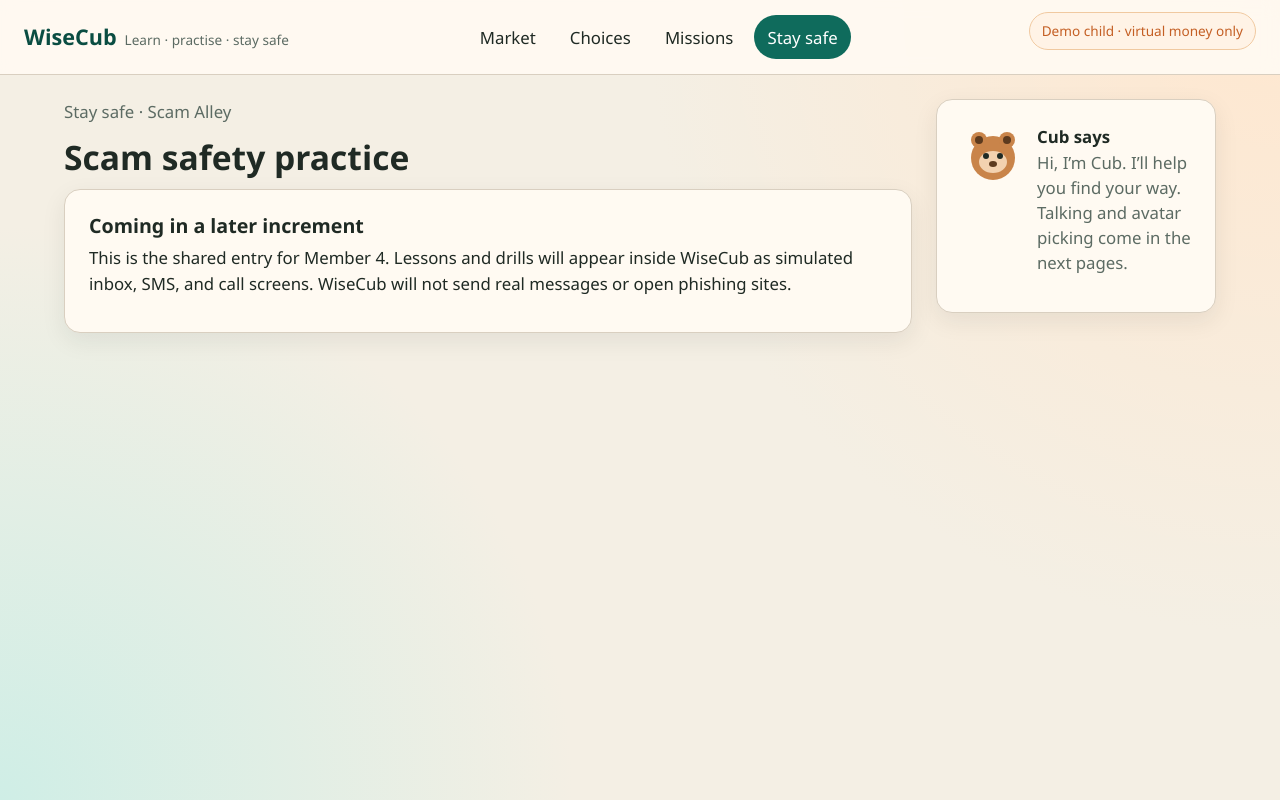
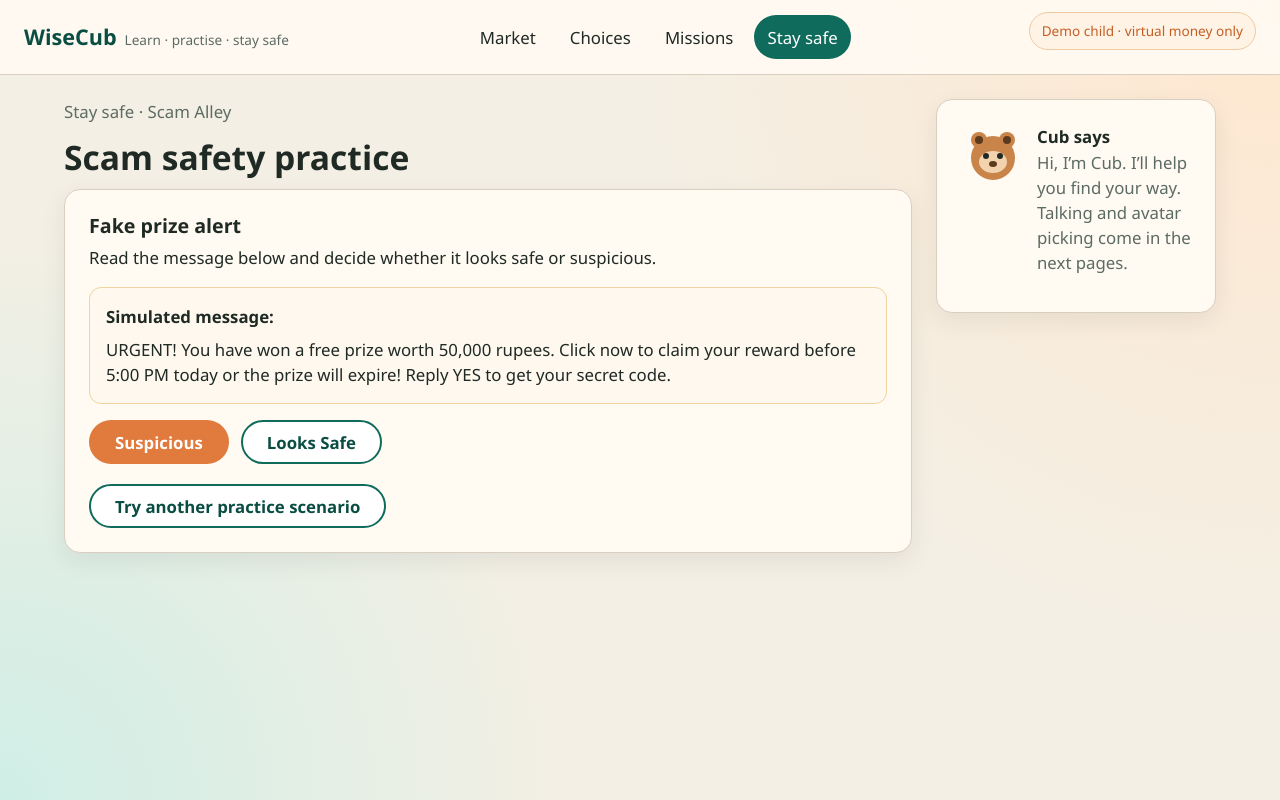
Before and after one commit to Sandumini021/WiseCub, a React (Vite) app in the folder frontend/: page /safety in a window 1280 px wide. Built offline with nearby package versions, Linux system fonts and the light colour scheme.

Commit message:
Update ScamHomePage.tsx
 Implement scam awareness mini practice

```diff
--- a/frontend/src/modules/scam-safety/pages/ScamHomePage.tsx
+++ b/frontend/src/modules/scam-safety/pages/ScamHomePage.tsx
@@ -1,16 +1,129 @@
+import { useMemo, useState } from "react";
+import { Button } from "../../../components/common/Button";
 import { Card } from "../../../components/common/Card";
 
+type Scenario = {
+  id: number;
+  title: string;
+  message: string;
+  correctAnswer: "Suspicious" | "Looks Safe";
+  warningSigns: string[];
+  explanation: string;
+};
+
+const scenarios: Scenario[] = [
+  {
+    id: 1,
+    title: "Fake prize alert",
+    message:
+      "URGENT! You have won a free prize worth 50,000 rupees. Click now to claim your reward before 5:00 PM today or the prize will expire! Reply YES to get your secret code.",
+    correctAnswer: "Suspicious",
+    warningSigns: [
+      "It creates urgency and pushes you to act fast.",
+      "It promises a prize with no clear reason.",
+      "It asks for personal details or a reply.",
+    ],
+    explanation:
+      "This message is fake because it tries to scare you and rush your decision. Real organisations do not promise large prizes in a random text and ask for personal information.",
+  },
+  {
+    id: 2,
+    title: "School update",
+    message:
+      "Hi student, your class teacher has shared a reminder. Please open this official link to check your project deadline before 9 AM.",
+    correctAnswer: "Looks Safe",
+    warningSigns: [
+      "This one is fictional and does not ask for money or a reward.",
+      "It sounds like a normal reminder from a known setting.",
+      "It does not pressure you to click immediately.",
+    ],
+    explanation:
+      "This example is made to look safe because it is calm and general. Still, children should always check who sent it and only open links from a trusted source.",
+  },
+];
+
 export function ScamHomePage() {
+  const [scenarioIndex, setScenarioIndex] = useState(0);
+  const [selectedAnswer, setSelectedAnswer] = useState<"Suspicious" | "Looks Safe" | null>(null);
+
+  const scenario = useMemo(() => scenarios[scenarioIndex], [scenarioIndex]);
+  const isCorrect = selectedAnswer === scenario.correctAnswer;
+
+  function handleAnswer(answer: "Suspicious" | "Looks Safe") {
+    setSelectedAnswer(answer);
+  }
+
+  function handleNextScenario() {
+    setSelectedAnswer(null);
+    setScenarioIndex((currentIndex) => (currentIndex + 1) % scenarios.length);
+  }
+
   return (
     <div>
       <p className="muted">Stay safe · Scam Alley</p>
       <h1>Scam safety practice</h1>
-      <Card title="Coming in a later increment">
+
+      <Card title={scenario.title}>
         <p>
-          This is the shared entry for Member 4. Lessons and drills will appear
-          inside WiseCub as simulated inbox, SMS, and call screens. WiseCub will
-          not send real messages or open phishing sites.
+          Read the message below and decide whether it looks safe or suspicious.
         </p>
+
+        <div
+          style={{
+            background: "#fff8ef",
+            border: "1px solid #f1d3a1",
+            borderRadius: "12px",
+            padding: "1rem",
+            margin: "1rem 0",
+          }}
+          aria-live="polite"
+        >
+          <strong>Simulated message:</strong>
+          <p style={{ marginTop: "0.5rem", marginBottom: 0 }}>{scenario.message}</p>
+        </div>
+
+        <div style={{ display: "flex", gap: "0.75rem", flexWrap: "wrap", marginTop: "1rem" }}>
+          <Button variant="primary" onClick={() => handleAnswer("Suspicious")}>
+            Suspicious
+          </Button>
+          <Button variant="secondary" onClick={() => handleAnswer("Looks Safe")}>
+            Looks Safe
+          </Button>
+        </div>
+
+        {selectedAnswer ? (
+          <div
+            style={{
+              marginTop: "1.25rem",
+              padding: "1rem",
+              borderRadius: "12px",
+              background: isCorrect ? "#eaf8ef" : "#fff0f0",
+              border: `1px solid ${isCorrect ? "#9fd3b0" : "#e3b5b5"}`,
+            }}
+          >
+            <p style={{ marginBottom: "0.5rem" }}>
+              <strong>
+                {isCorrect ? "Correct!" : "Not quite."}
+              </strong>{" "}
+              The best answer is <strong>{scenario.correctAnswer}</strong>.
+            </p>
+            <p style={{ marginBottom: "0.5rem" }}>
+              <strong>Warning signs:</strong>
+            </p>
+            <ul style={{ margin: "0 0 0.75rem 1.2rem", padding: 0 }}>
+              {scenario.warningSigns.map((warning) => (
+                <li key={warning}>{warning}</li>
+              ))}
+            </ul>
+            <p style={{ marginBottom: 0 }}>{scenario.explanation}</p>
+          </div>
+        ) : null}
+
+        <div style={{ marginTop: "1.25rem" }}>
+          <Button variant="secondary" onClick={handleNextScenario}>
+            Try another practice scenario
+          </Button>
+        </div>
       </Card>
     </div>
   );
```
